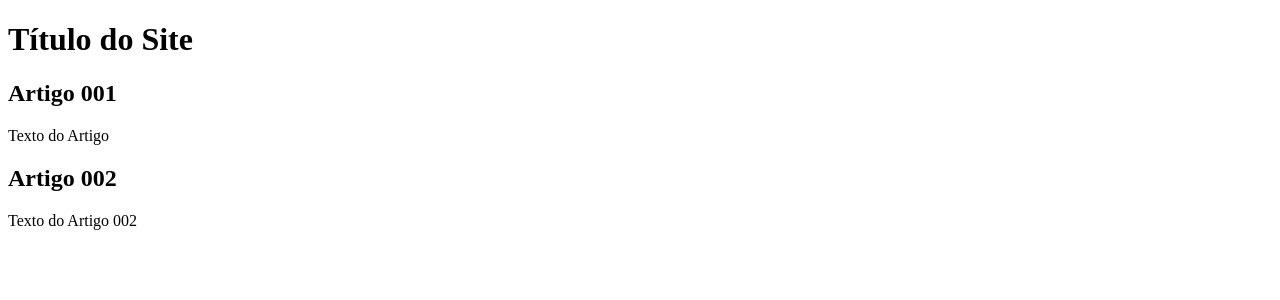
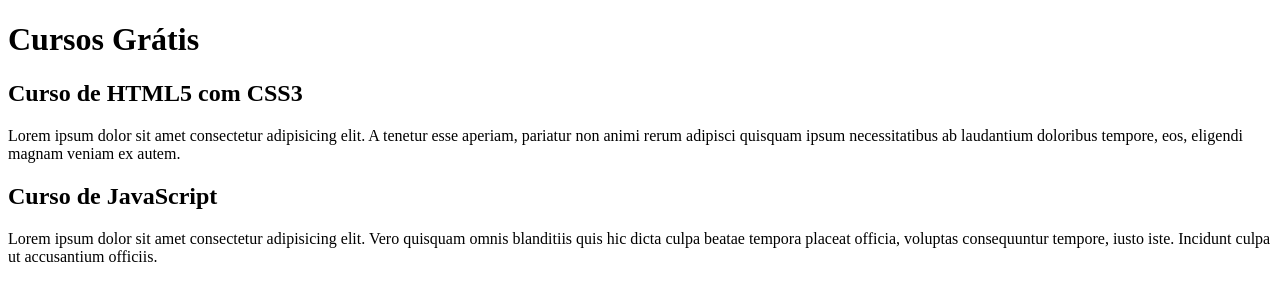
Before and after one commit to rodrigosouzamail/Projeto-site, a plain HTML site: page index.html in a window 1280 px wide. Drawn offline with Linux system fonts and the light colour scheme.

Commit message:
Comecei a escrever o conteúdo

```diff
--- a/index.html
+++ b/index.html
@@ -8,14 +8,14 @@
 <body>
     <main>
         <header>
-            <h1>Título do Site</h1>
+            <h1>Cursos Grátis</h1>
             <article>
-                <h2>Artigo 001</h2>
-                <p>Texto do Artigo</p>
+                <h2>Curso de HTML5 com CSS3</h2>
+                <p>Lorem ipsum dolor sit amet consectetur adipisicing elit. A tenetur esse aperiam, pariatur non animi rerum adipisci quisquam ipsum necessitatibus ab laudantium doloribus tempore, eos, eligendi magnam veniam ex autem.</p>
             </article>
             <article>
-                <h2>Artigo 002</h2>
-                <p>Texto do Artigo 002</p>
+                <h2>Curso de JavaScript</h2>
+                <p>Lorem ipsum dolor sit amet consectetur adipisicing elit. Vero quisquam omnis blanditiis quis hic dicta culpa beatae tempora placeat officia, voluptas consequuntur tempore, iusto iste. Incidunt culpa ut accusantium officiis.</p>
             </article>
         </header>
     </main>
```
